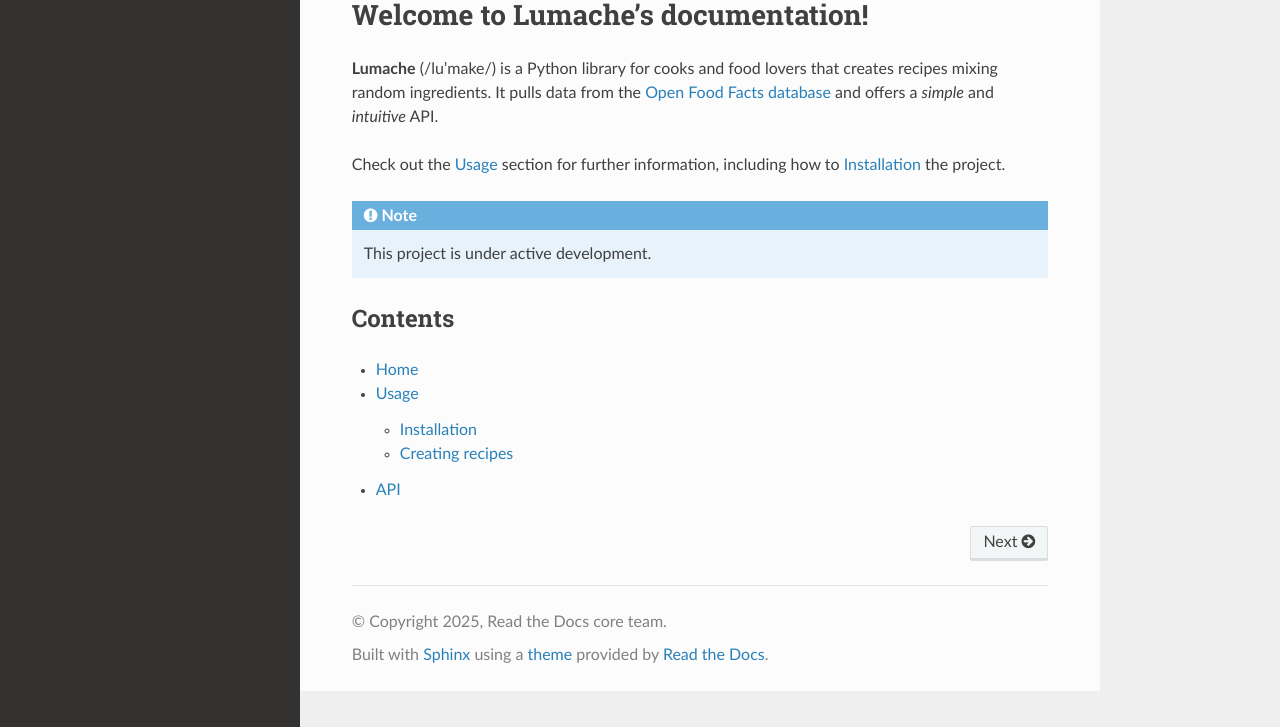
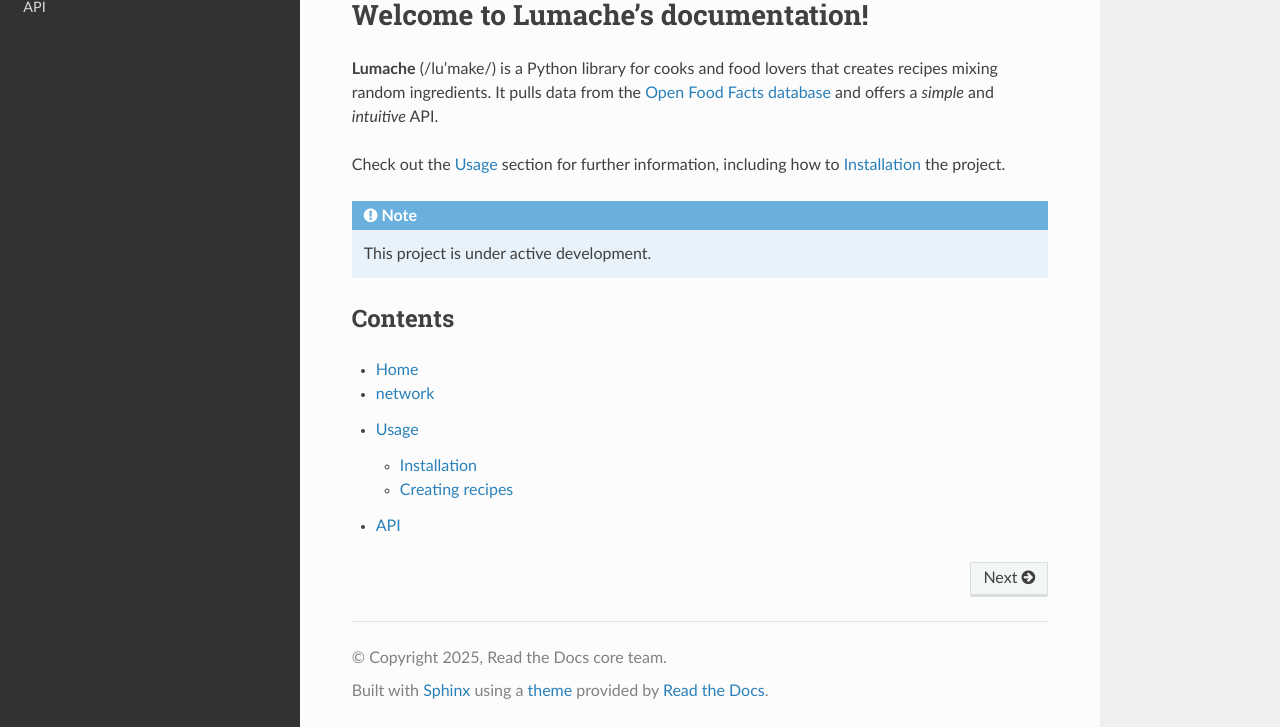
Before and after one commit to ShareMk/share-docs, a Sphinx documentation site: the page built from docs/index.rst, in a window 1280 px wide and 930 px high, cut to the strip 203-930 px from the top of the window. Built offline with Sphinx 7.4.7 and the Read the Docs theme 3.1.0, drawn with Linux system fonts in a browser that asks for light colours.

Commit message:
Update index.rst

```diff
--- a/docs/network/index.rst
+++ b/docs/network/index.rst
@@ -1,5 +1,5 @@
-# network
-
+network
+------
 .. toctree::
     :maxdepth: 3
 
```
